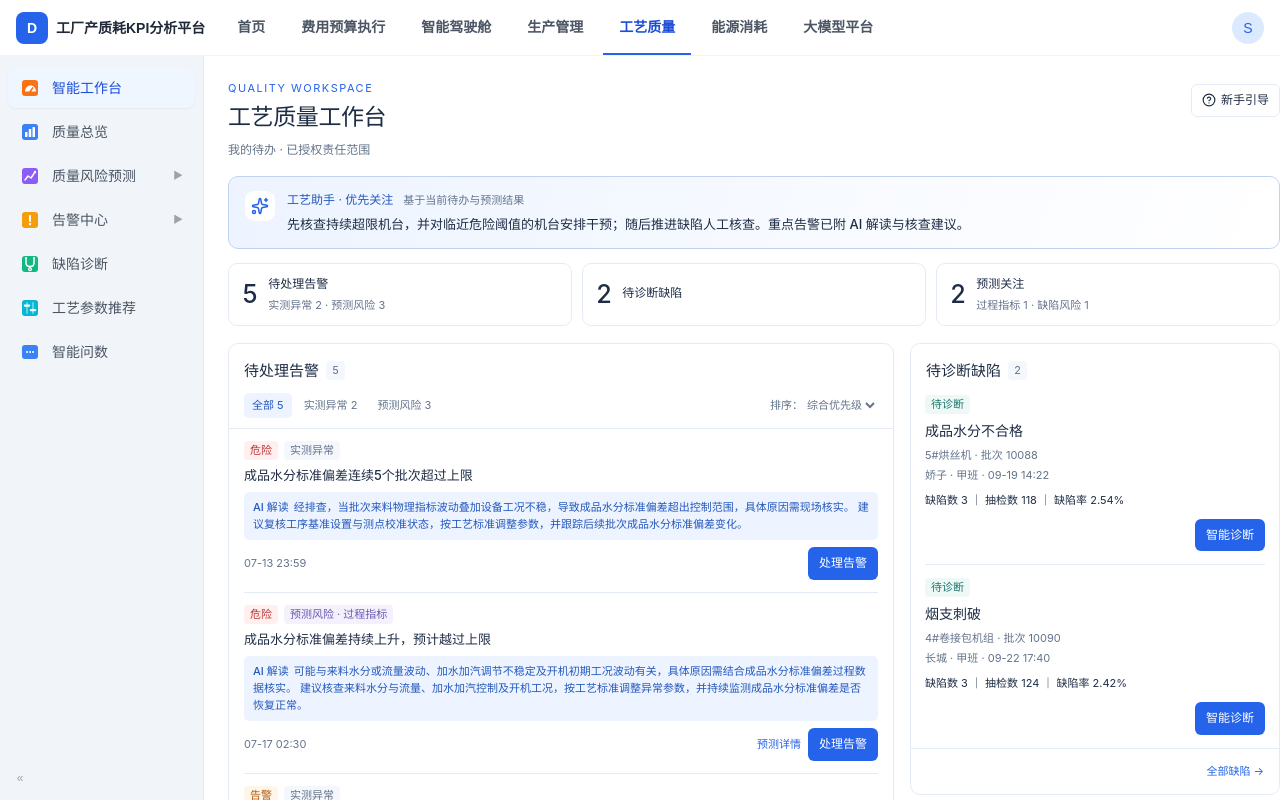
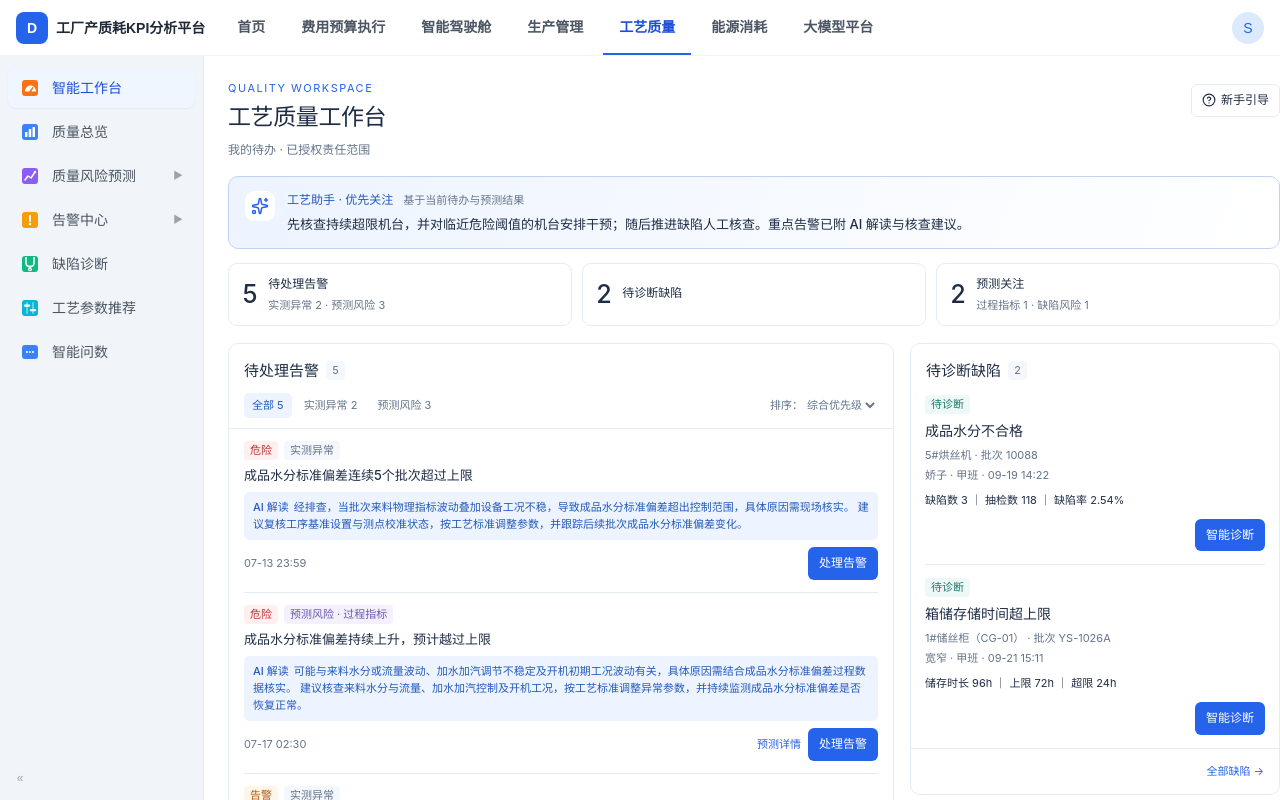
Before and after one commit to Sutattee/Data-Analysis-Platform, a Next.js app: page /quality/workbench in a window 1280 px wide. Built offline with nearby package versions, Linux system fonts and the light colour scheme; sample sign-in values are in the browser's storage.

Commit message:
feat(workbench): swap defect card to storage overage example

```diff
--- a/src/components/quality-workbench/DefectPanel.tsx
+++ b/src/components/quality-workbench/DefectPanel.tsx
@@ -43,10 +43,17 @@ export function DefectPanel({
               <div className="qw-defect-context">
                 {d.brand} · {d.shift} · {d.date} {d.time}
               </div>
-              <div className="qw-sample-values">
-                缺陷数 {d.count} ｜ 抽检数 {d.sampled} ｜ 缺陷率{" "}
-                {d.rate === null ? "—" : `${d.rate.toFixed(2)}%`}
-              </div>
+              {/* 数值行：箱储任务不适用抽检口径，改展示储存时长（与缺陷诊断页同口径） */}
+              {d.storage ? (
+                <div className="qw-sample-values">
+                  储存时长 {d.storage.stored} ｜ 上限 {d.storage.limit} ｜ 超限 {d.storage.over}
+                </div>
+              ) : (
+                <div className="qw-sample-values">
+                  缺陷数 {d.count} ｜ 抽检数 {d.sampled} ｜ 缺陷率{" "}
+                  {d.rate === null ? "—" : `${d.rate.toFixed(2)}%`}
+                </div>
+              )}
               {/* 操作按钮统一「智能诊断」：未诊断进入即自动启动；已有初判进入智能诊断环节查看结果 */}
               <div className="qw-defect-actions">
                 <button className="qw-button primary" onClick={() => router.push(d.href)}>
--- a/src/lib/mock-data/quality-workbench.ts
+++ b/src/lib/mock-data/quality-workbench.ts
@@ -10,6 +10,7 @@ import {
   listTasks,
   primaryActionOf,
   type DiagTask,
+  type StorageInfo,
 } from "./defect-diagnosis-flow";
 import {
   forecastOf,
@@ -177,12 +178,13 @@ export interface WorkbenchDefect {
   count: number;
   sampled: number;
   rate: number | null; // 缺陷率 %
+  storage?: StorageInfo; // 箱储任务的对象信息（批次/对象取自 MES，数值行改储存时长口径）
   status: string; // 未诊断 / 待判定 / …
   href: string; // 智能诊断 → 诊断详情页（未诊断自动启动）
 }
 
-/** 工作台固定关注的两条缺陷任务（对应需求示例 d1=dr-005 未诊断、d2=dr-009 已有初判待判定） */
-const DEFECT_TASK_IDS = ["dr-005", "dr-009"];
+/** 工作台固定关注的两条缺陷任务（对应需求示例 d1=dr-005 未诊断、d2=dr-012 箱储超限待判定） */
+const DEFECT_TASK_IDS = ["dr-005", "dr-012"];
 
 function buildDefects(): WorkbenchDefect[] {
   const tasks = listTasks();
@@ -193,8 +195,9 @@ function buildDefects(): WorkbenchDefect[] {
       return {
         taskId: t.id,
         name: t.occurrence.name,
-        machine: t.occurrence.machine,
-        batch: t.occurrence.batch,
+        // 箱储任务对象/批次以 MES 为准（与缺陷诊断页同口径：1#储丝柜（CG-01）· YS-xxxx）
+        machine: t.storage ? `${t.storage.object}（${t.storage.objectCode}）` : t.occurrence.machine,
+        batch: t.storage ? t.storage.batch : t.occurrence.batch,
         brand: t.occurrence.brand,
         shift: t.occurrence.shift,
         date: t.occurrence.date.slice(5),
@@ -202,6 +205,7 @@ function buildDefects(): WorkbenchDefect[] {
         count: t.occurrence.count,
         sampled: t.occurrence.sampled,
         rate: defectRateOf(t),
+        storage: t.storage,
         status: t.status,
         href: `/quality/diagnosis/defect/${t.id}${action.query}`,
       };
```
